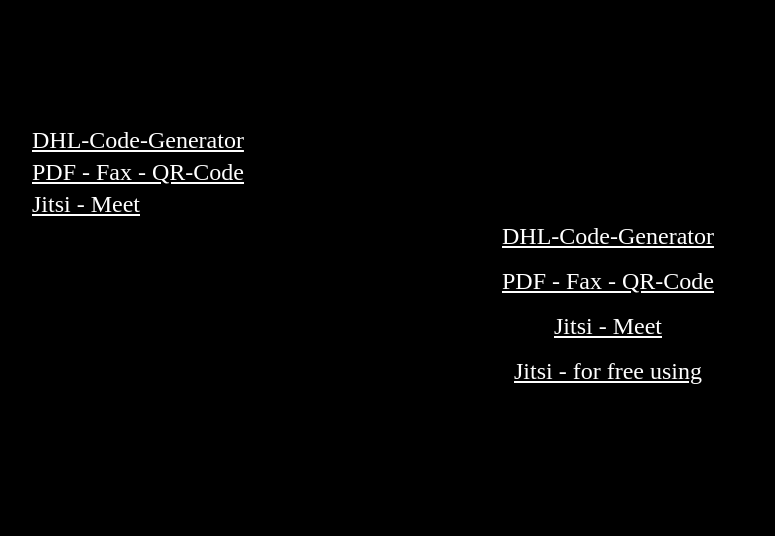
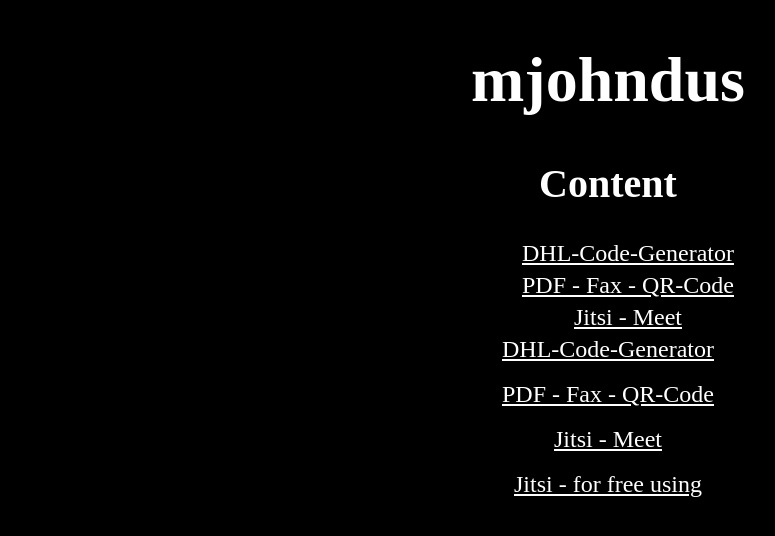
Before and after one commit to mjohndus/mjohndus.github.io, a plain HTML site: page index.html in a window 1280 px wide. Shown: the whole page, without its empty margins (32-807 px from the left). Drawn offline with Linux system fonts and the light colour scheme.

Commit message:
Update style.css

```diff
--- a/style.css
+++ b/style.css
@@ -3,22 +3,27 @@
   text-align: center;
   background: #353535;*/
 }
-
 body {
+  text-align: center;
   background-color: #000;
 }
-
 li {
   list-style-type: none;
   margin: 1em;
   height: 1em;
 }
-
 div.d {
   font-size: 150%;
 }
-
 a {
   font-size: 150%;
   color: #fff;
 }
+h1 {
+  font-size: 4em;
+  color: #fff;
+}
+h2 {
+  font-size: 2.5em;
+  color: #fff;
+}
```
